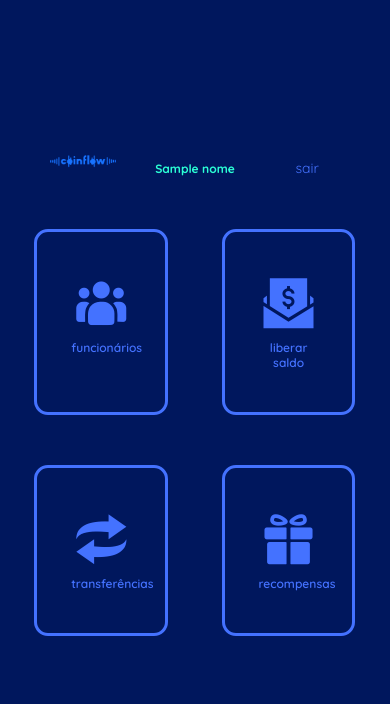
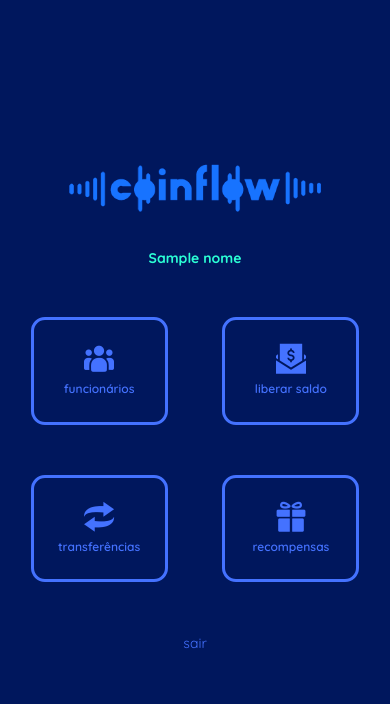
Before and after one commit to Grynberg34/coinflow, a Node project: template views/admin.hbs in a window 390 px wide. Shown: the top 704 px of the page. Run offline with Node 20 templates, Linux system fonts and the light colour scheme; the template is opened without the code that fills it: most values are stand-ins (such as "Sample title", 1, 10 or a date in 2020); some libraries are stand-ins or nearby versions.

Commit message:
v0.2.1 versão mobile do menu de admin de empresa

```diff
--- a/public/scripts/admin.js
+++ b/public/scripts/admin.js
@@ -6,14 +6,18 @@ for(var i=0; i< option.length; i++){
 }
 
 function hoverOn(){
+    if (screen.width > 767) {
         this.style.border = "3px solid #2bffd5";
         this.classList.add('pulse');
         this.firstElementChild.classList.add('verde-claro');
         this.lastElementChild.classList.add('verde-claro');
     }
+}
 function hoverOff(){
+    if (screen.width > 767) {
         this.style.border = "3px solid #4472ff";
         this.classList.remove('pulse');
         this.firstElementChild.classList.remove('verde-claro');
         this.lastElementChild.classList.remove('verde-claro');
     }
+}
--- a/public/stylesheets/admin.css
+++ b/public/stylesheets/admin.css
@@ -165,6 +165,9 @@ body {
   text-decoration: none;
   color: #2bffd5;
 }
+.menu .mobile__link {
+  display: none;
+}
 .menu .menu__title {
   font-size: 12px;
   color: #2bffd5;
@@ -182,20 +185,20 @@ body {
   margin-top: 4vh;
   cursor: pointer;
 }
-.menu .menu__options .menu__options__option__link {
+.menu .menu__options .menu__options__option .menu__options__option__link {
   display: block;
   text-align: center;
 }
-.menu .menu__options .menu__options__option__link:hover {
+.menu .menu__options .menu__options__option .menu__options__option__link:hover {
   text-decoration: none;
 }
-.menu .menu__options .menu__options__option__icon {
+.menu .menu__options .menu__options__option .menu__options__option__icon {
   display: block;
   text-align: center;
   font-size: 50px;
   color: #4472ff;
 }
-.menu .menu__options .menu__options__option__title {
+.menu .menu__options .menu__options__option .menu__options__option__title {
   font-size: 12px;
   color: #4472ff;
   text-align: center;
@@ -209,8 +212,32 @@ body {
 @media only screen and (max-width: 767px) {
   .menu {
     border: none;
-    margin-left: 3vw;
-    margin-right: 3vw;
+    margin-left: 2vw;
+    margin-right: 2vw;
+  }
+  .menu .menu__logo {
+    margin-bottom: 2vh;
+  }
+  .menu .menu__title {
+    font-size: 14px;
+  }
+  .menu .menu__link {
+    display: none;
+  }
+  .menu .mobile__link {
+    margin-top: 6vh;
+    display: block;
+  }
+  .menu .menu__options {
+    margin-left: 2vw;
+    margin-right: 2vw;
+  }
+  .menu .menu__options .menu__options__option {
+    padding: 2vh;
+  }
+  .menu .menu__options .menu__options__option .menu__options__option__icon {
+    display: block;
+    font-size: 30px;
   }
 }
 
--- a/scss/admin.scss
+++ b/scss/admin.scss
@@ -59,6 +59,10 @@ body {
         }
     }
 
+    .mobile__link {
+        display: none;
+    }
+
     .menu__title {
         font-size: 12px;
         color: $verde-claro;
@@ -77,7 +81,6 @@ body {
             padding: 4vh;
             margin-top: 4vh;
             cursor: pointer;
-        }
 
             .menu__options__option__link {
                 display: block;
@@ -105,6 +108,8 @@ body {
 
     }
 
+}
+
 .verde-claro {
     color: $verde-claro !important;
 }
@@ -113,8 +118,43 @@ body {
 
     .menu {
         border: none;
-        margin-left: 3vw;
-        margin-right: 3vw;
+        margin-left: 2vw;
+        margin-right: 2vw;
+
+        .menu__logo {
+            margin-bottom: 2vh;
+        }
+
+        .menu__title {
+           font-size: 14px;
+        }
+
+        .menu__link {
+            display: none;
+        }
+
+        .mobile__link {
+            margin-top: 6vh;
+            display: block;
+        }
+
+        .menu__options {
+            margin-left: 2vw;
+            margin-right: 2vw;
+
+
+            .menu__options__option {
+                padding: 2vh;
+
+
+                .menu__options__option__icon {
+                    display: block;
+                    font-size: 30px;
                 }
 
             }
+
+        }
+    }
+
+}
--- a/views/admin.hbs
+++ b/views/admin.hbs
@@ -21,9 +21,9 @@
                 <div class="menu">
 
                     <div class="row">
-                        <div class="col-4"><a href="/"><img class="menu__logo" src="/images/logo.png" alt=""></a></div>
-                        <div class="col-4"><h1 class="menu__title">{{nome}}</h1></div>
-                        <div class="col-4"><a href="/logout" class="menu__link">sair</a></div>
+                        <div class="col-md-4"><a href="/"><img class="menu__logo" src="/images/logo.png" alt=""></a></div>
+                        <div class="col-md-4"><h1 class="menu__title">{{nome}}</h1></div>
+                        <div class="col-md-4"><a href="/logout" class="menu__link">sair</a></div>
                     </div>
 
                     <div class="row menu__options">
@@ -50,8 +50,9 @@
                         </div>
                     </div>
 
+                    <a href="/logout" class="menu__link mobile__link">sair</a>
+
                 </div>
-
 
             </div>
         </div>
```
Also changed, not shown: 1 other file. Lines whose indentation alone changed are shown as unchanged.
